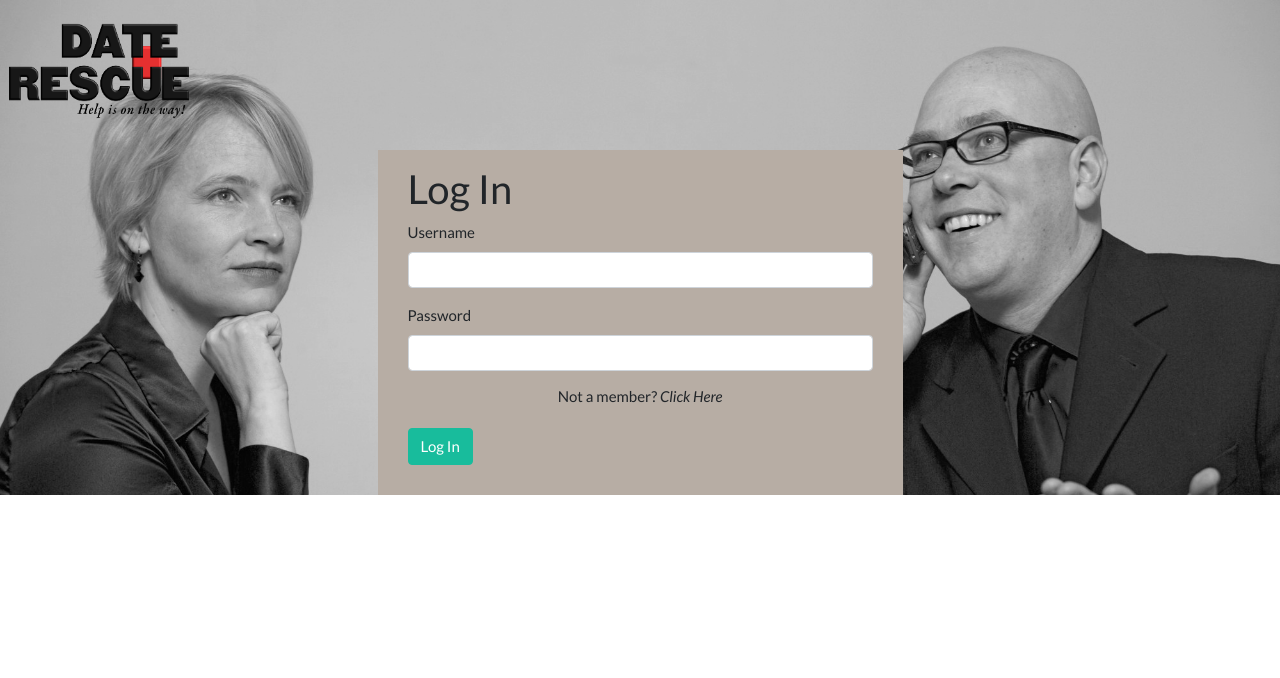
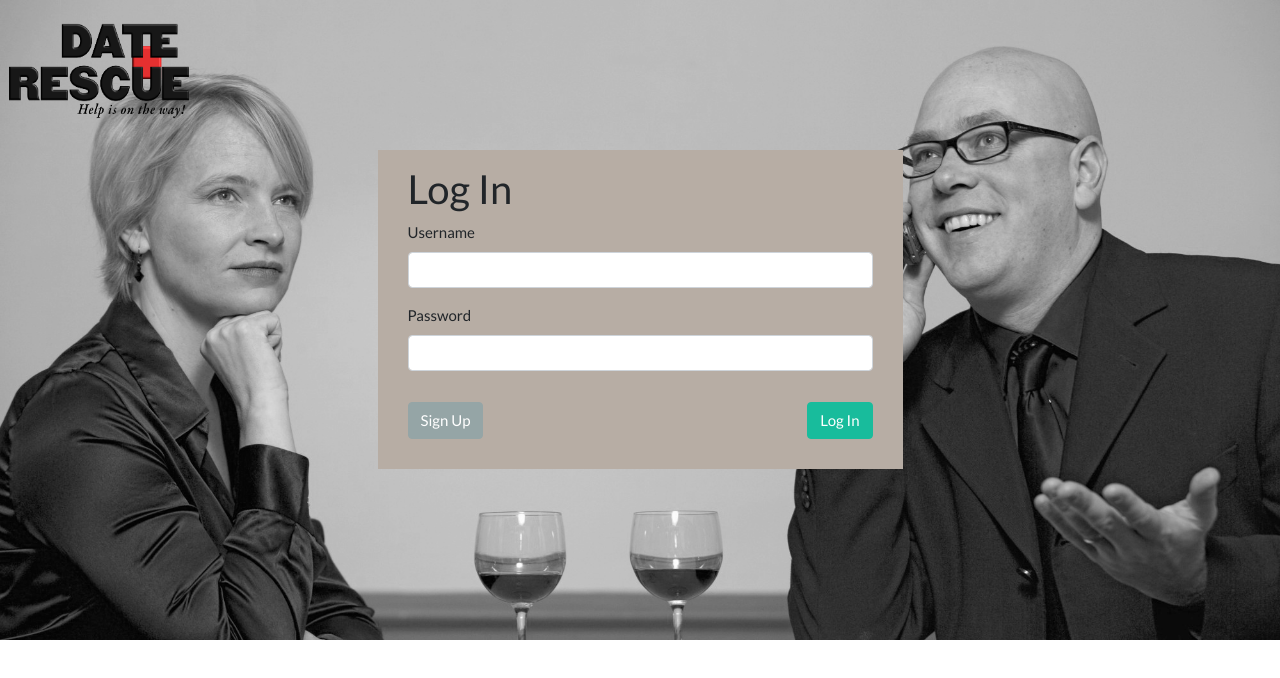
Before and after one commit to github-marti/Date-Rescue-Demo, a React (Create React App) app in the folder client/: page /#/login in a window 1280 px wide. Shown: the top 678 px of the page. Built offline with nearby package versions, Linux system fonts and the light colour scheme.

Commit message:
updated login style

```diff
--- a/client/src/components/Login/index.js
+++ b/client/src/components/Login/index.js
@@ -9,6 +9,7 @@ import { LOGIN_USER } from '../../utils/actions';
 const Login = function () {
 
   const [user, setUser] = useState();
+  const [error, setError] = useState(false);
   const [redirect, setRedirect] = useState({
     home: false,
     signup: false
@@ -42,7 +43,8 @@ const Login = function () {
         });
       })
       .catch(err => {
-        console.log(err)
+        console.log(err);
+        setError(true);
       })
   };
 
@@ -70,7 +72,7 @@ const Login = function () {
         <Container className="login">
           <div>
             <Col sm="12" md={{ size: 6, offset: 3 }}>
-              <Form className="form" onSubmit={handleFormSubmit}>
+              <Form className={"form clearfix"} onSubmit={handleFormSubmit}>
                 <Col>
                   <h2>Log In</h2>
                   <FormGroup>
@@ -94,7 +96,8 @@ const Login = function () {
                     />
                   </FormGroup>
                 </Col>
-                <h6>Not a member? <i className="click" color="light" onClick={handleClick}>Click Here</i></h6>
+                {error ? <p className="error">Username or password is incorrect.</p> : <div />}
+                <Button className="btn2" color="secondary" onClick={handleClick}>Sign Up</Button>
                 <Button className="btn1" color="success">Log In</Button>
               </Form>
             </Col>
--- a/client/src/components/Login/style.css
+++ b/client/src/components/Login/style.css
@@ -1,5 +1,9 @@
+body {
+    height: 100vh;
+}
+
 .bcg1 {
-    height: 100%;
+    height: 100vh;
     background-image: url(couple-on-date4.jpg);
     background-repeat: no-repeat;
     background-size: 100%;
@@ -13,6 +17,28 @@ h6 {
     text-align: center;
 }
 
+.clearfix {
+    overflow: hidden;
+}
+
+.clearfix::after {
+    content: "";
+    clear: both;
+    display: table;
+}
+
 .btn1 {
-    margin: 15px
+    margin: 15px;
+    text-align: center;
+    float: right;
 }
+
+.btn2 {
+    float: left;
+}
+
+.error {
+    color: red;
+    font-style: italic;
+    text-align: center;
+}
```
